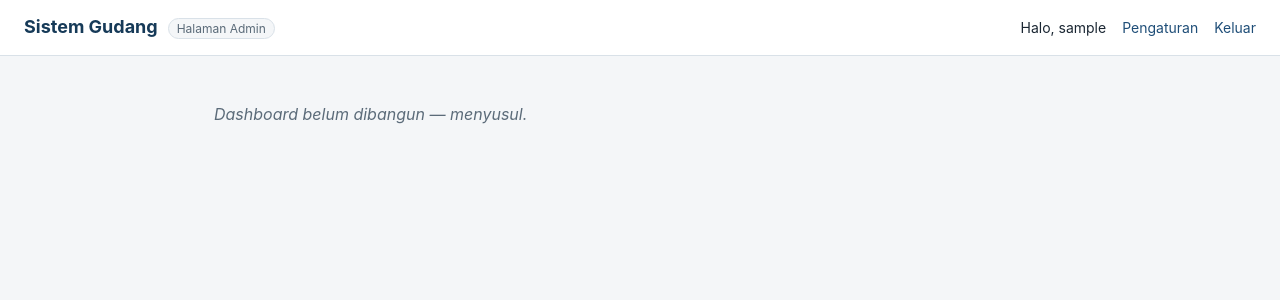
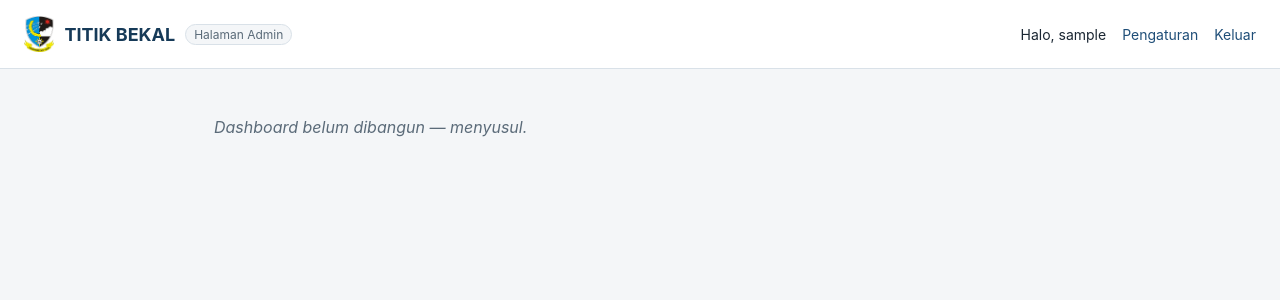
Before and after one commit to agapepunya/TBSatrad204, a PHP site: page /admin/dashboard.php in a window 1280 px wide. Shown: the top 300 px of the page. Run offline with PHP 8.4, Linux system fonts and the light colour scheme; the visitor is signed in with stand-in values (Sample User, id 1).

Commit message:
Rebrand to Titik Bekal Satrad 204 Tarakan: add crest logo to landing page and app header, rename Admin Gudang to Admin TB across pages

```diff
--- a/admin/dashboard.php
+++ b/admin/dashboard.php
@@ -2,13 +2,14 @@
 require_once __DIR__ . '/../includes/auth.php';
 require_admin_login();
 
-$page_title = 'Dashboard Admin Gudang';
+$page_title = 'Dashboard Admin TB';
 include __DIR__ . '/../includes/header.php';
 ?>
 <div class="app-shell">
   <header class="app-header">
     <div class="app-header-title">
-      <strong>Sistem Gudang</strong>
+      <img src="/assets/img/logo-satrad204.png" alt="Logo Satrad 204 Tarakan" class="app-header-logo">
+      <strong>TITIK BEKAL</strong>
       <span class="app-header-badge">Halaman Admin</span>
     </div>
     <nav class="app-header-nav">
--- a/admin/login.php
+++ b/admin/login.php
@@ -16,13 +16,13 @@ if ($_SERVER['REQUEST_METHOD'] === 'POST') {
     }
 }
 
-$page_title = 'Login Admin Gudang';
+$page_title = 'Login Admin TB';
 include __DIR__ . '/../includes/header.php';
 ?>
 <div class="auth-page">
   <div class="auth-box">
     <a href="/" class="back-link">&larr; Kembali</a>
-    <h1>Login Admin Gudang</h1>
+    <h1>Login Admin TB</h1>
     <?php if ($error): ?>
       <div class="alert alert-error"><?= htmlspecialchars($error) ?></div>
     <?php endif; ?>
--- a/admin/settings.php
+++ b/admin/settings.php
@@ -61,7 +61,8 @@ include __DIR__ . '/../includes/header.php';
 <div class="app-shell">
   <header class="app-header">
     <div class="app-header-title">
-      <strong>Sistem Gudang</strong>
+      <img src="/assets/img/logo-satrad204.png" alt="Logo Satrad 204 Tarakan" class="app-header-logo">
+      <strong>TITIK BEKAL</strong>
       <span class="app-header-badge">Halaman Admin</span>
     </div>
     <nav class="app-header-nav">
--- a/assets/css/style.css
+++ b/assets/css/style.css
@@ -132,3 +132,16 @@ form input:focus { outline: none; border-color: var(--color-primary); }
 .key-table th, .key-table td { text-align: left; padding: 10px 8px; border-bottom: 1px solid var(--color-border); }
 .key-code { font-family: ui-monospace, SFMono-Regular, Menlo, monospace; letter-spacing: 0.5px; }
 .empty-row { color: var(--color-text-muted); font-style: italic; text-align: center; }
+
+.landing-logo {
+  width: 120px;
+  height: auto;
+  margin: 0 auto 16px;
+  display: block;
+}
+.app-header-logo {
+  height: 36px;
+  width: auto;
+  display: block;
+}
+.app-header-title { align-items: center; }
--- a/includes/header.php
+++ b/includes/header.php
@@ -1,5 +1,5 @@
 <?php
-if (!isset($page_title)) { $page_title = 'Sistem Gudang'; }
+if (!isset($page_title)) { $page_title = 'Titik Bekal Satrad 204 Tarakan'; }
 ?>
 <!DOCTYPE html>
 <html lang="id">
--- a/user/dashboard.php
+++ b/user/dashboard.php
@@ -8,7 +8,8 @@ include __DIR__ . '/../includes/header.php';
 <div class="app-shell">
   <header class="app-header">
     <div class="app-header-title">
-      <strong>Sistem Gudang</strong>
+      <img src="/assets/img/logo-satrad204.png" alt="Logo Satrad 204 Tarakan" class="app-header-logo">
+      <strong>TITIK BEKAL</strong>
       <span class="app-header-badge">Halaman Pengguna</span>
     </div>
     <nav class="app-header-nav">
--- a/user/login.php
+++ b/user/login.php
@@ -30,7 +30,7 @@ include __DIR__ . '/../includes/header.php';
   <div class="auth-box">
     <a href="/" class="back-link">&larr; Kembali</a>
     <h1>Akses Pengguna</h1>
-    <p class="section-hint">Masukkan key akses yang diberikan oleh Admin Gudang.</p>
+    <p class="section-hint">Masukkan key akses yang diberikan oleh Admin TB.</p>
     <?php if ($error): ?>
       <div class="alert alert-error"><?= htmlspecialchars($error) ?></div>
     <?php endif; ?>
```
Also changed, not shown: index.php (+4 -3 lines), assets/img/logo-satrad204.png (added).
